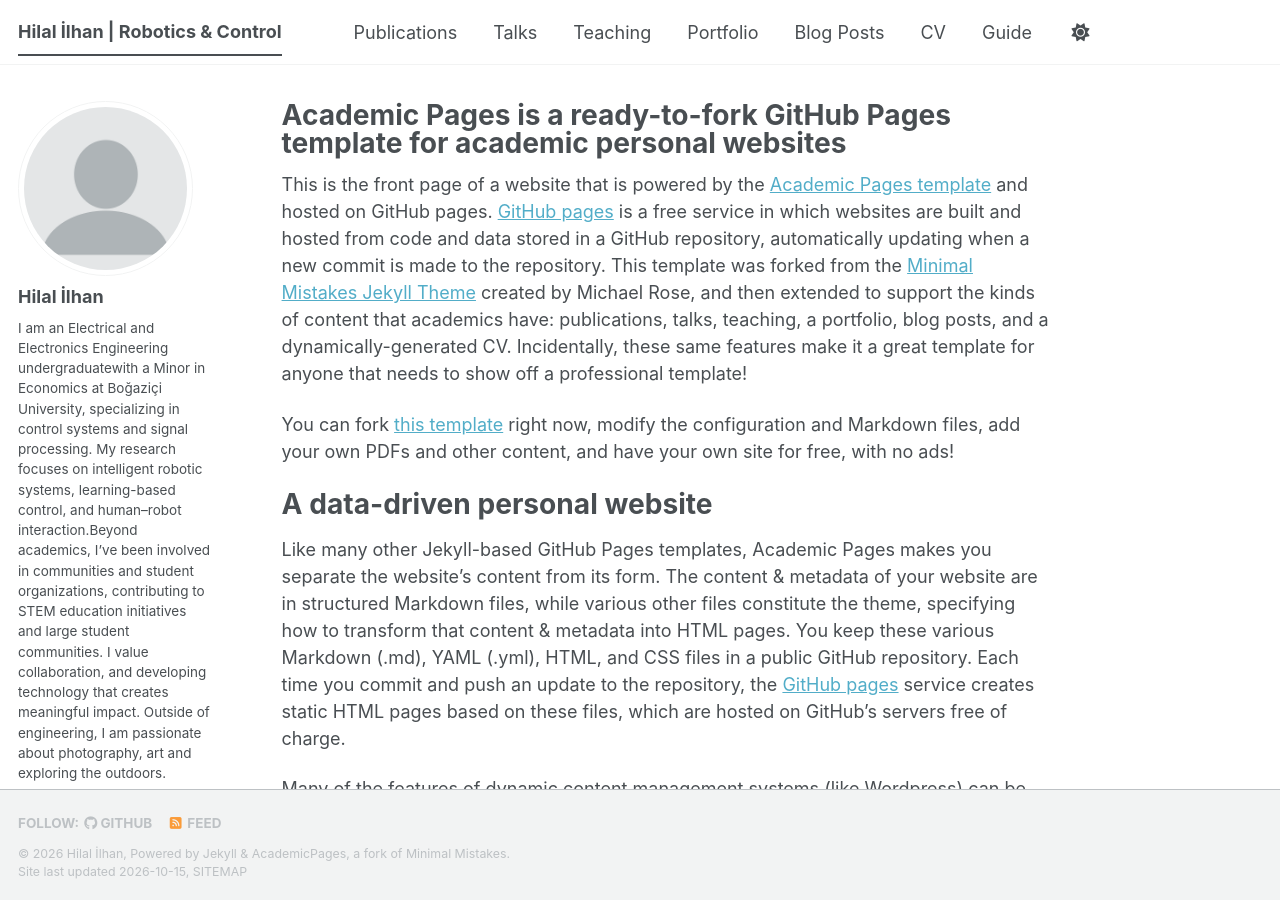
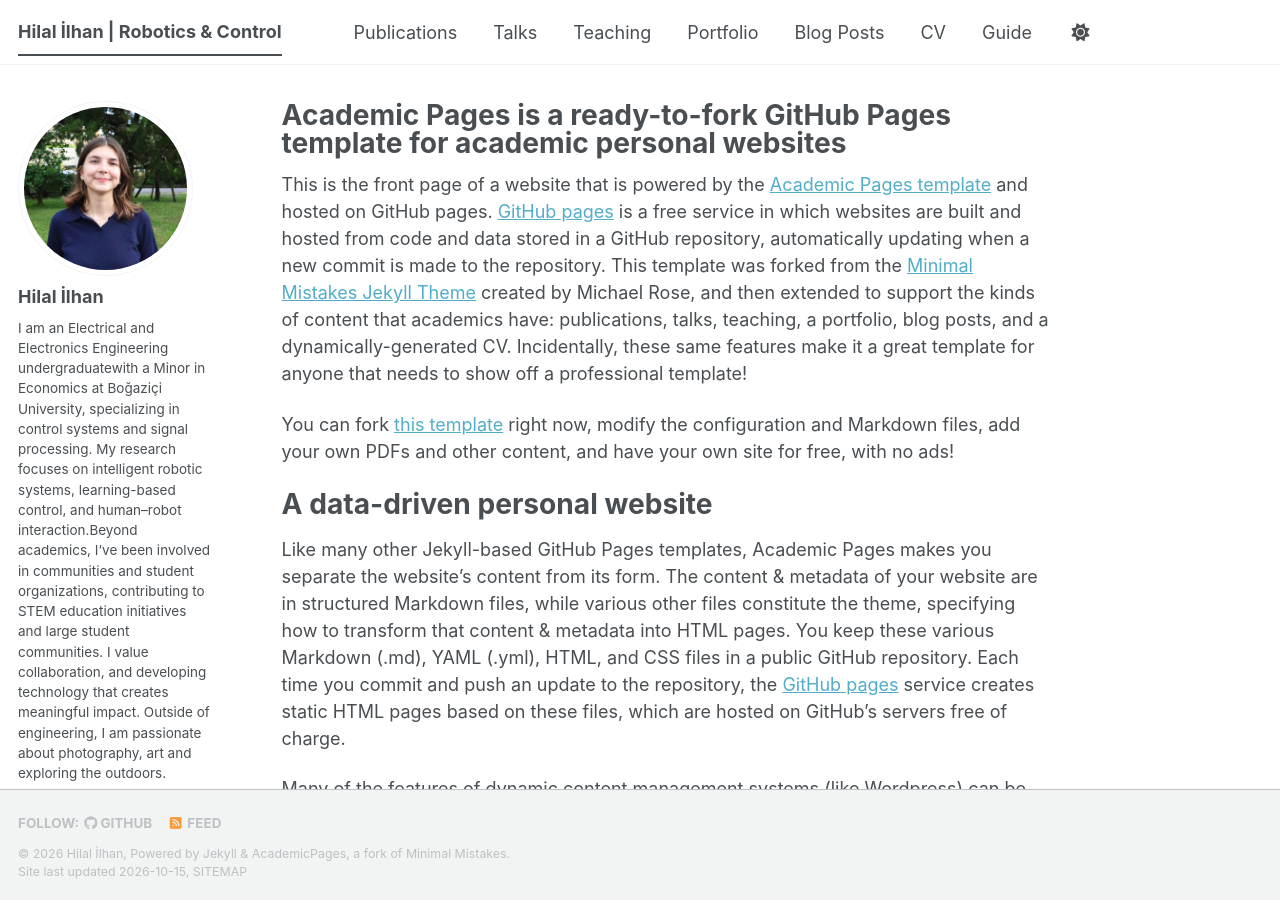
Before and after one commit to ilhanoid/hilalilhan.github.io, a Jekyll site: the page built from _pages/about.md, in a window 1280 px wide and 900 px high. Built offline with Jekyll 4.4.1, drawn with Linux system fonts in a browser that asks for light colours; a style sheet for code colours, icons or effects is not loaded.

Commit message:
Update author avatar in configuration file

```diff
--- a/_config.yml
+++ b/_config.yml
@@ -8,7 +8,7 @@
 baseurl: ''
 repository: ilhanoid/ilhanoid.github.io
 author:
-  avatar: profile.png
+  avatar: hilal_kare_pp.jpg
   name: Hilal İlhan
   pronouns: null
   bio: 'I am an Electrical and Electronics Engineering undergraduatewith a Minor in Economics at Boğaziçi University, specializing in control systems and signal processing. My research focuses on intelligent robotic systems, learning-based control, and human–robot interaction.Beyond academics, I’ve been involved in communities and student organizations, contributing to STEM education initiatives and large student communities. I value collaboration, and developing technology that creates meaningful impact. Outside of engineering, I am passionate about photography, art and exploring the outdoors.'
```
